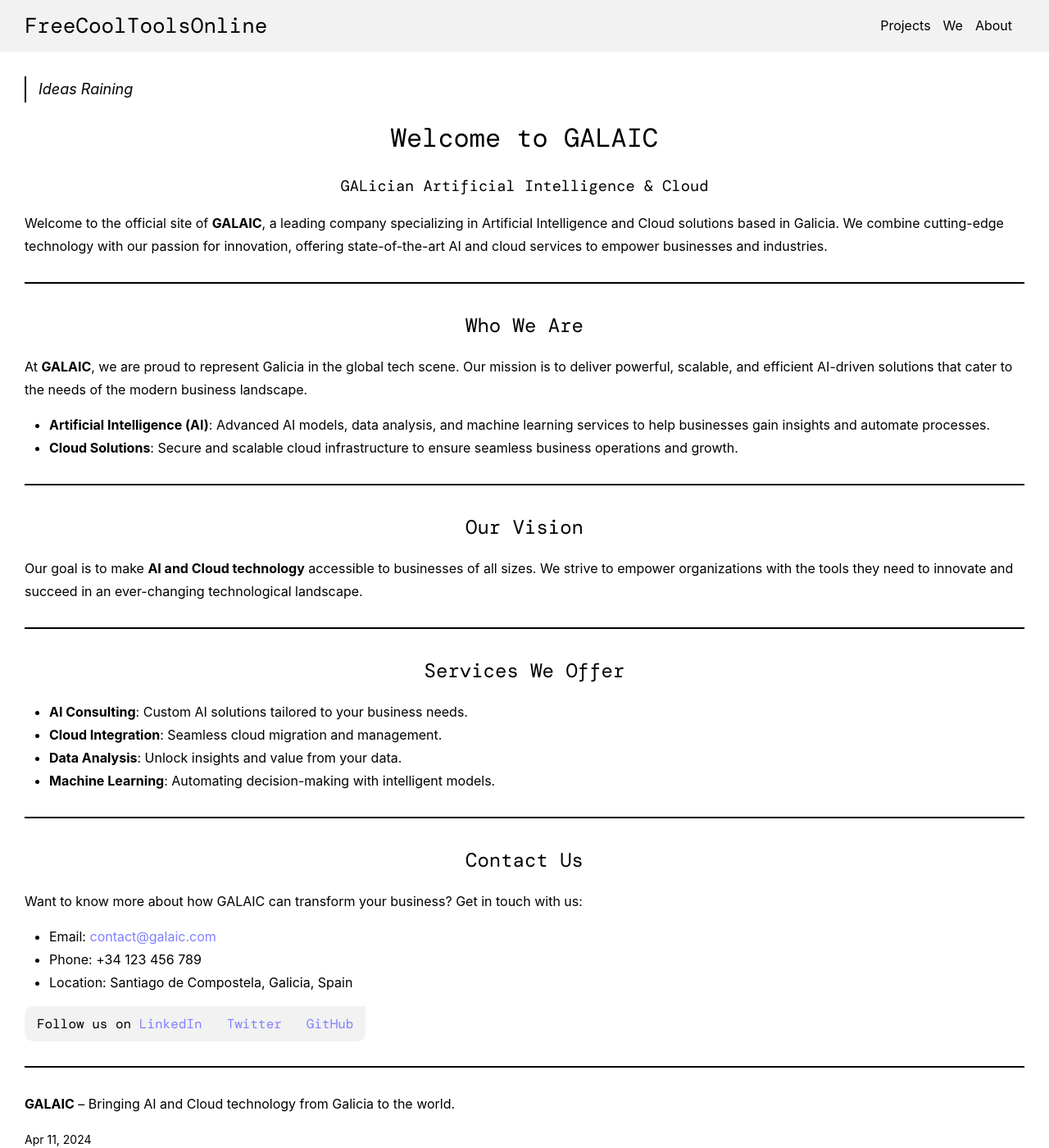
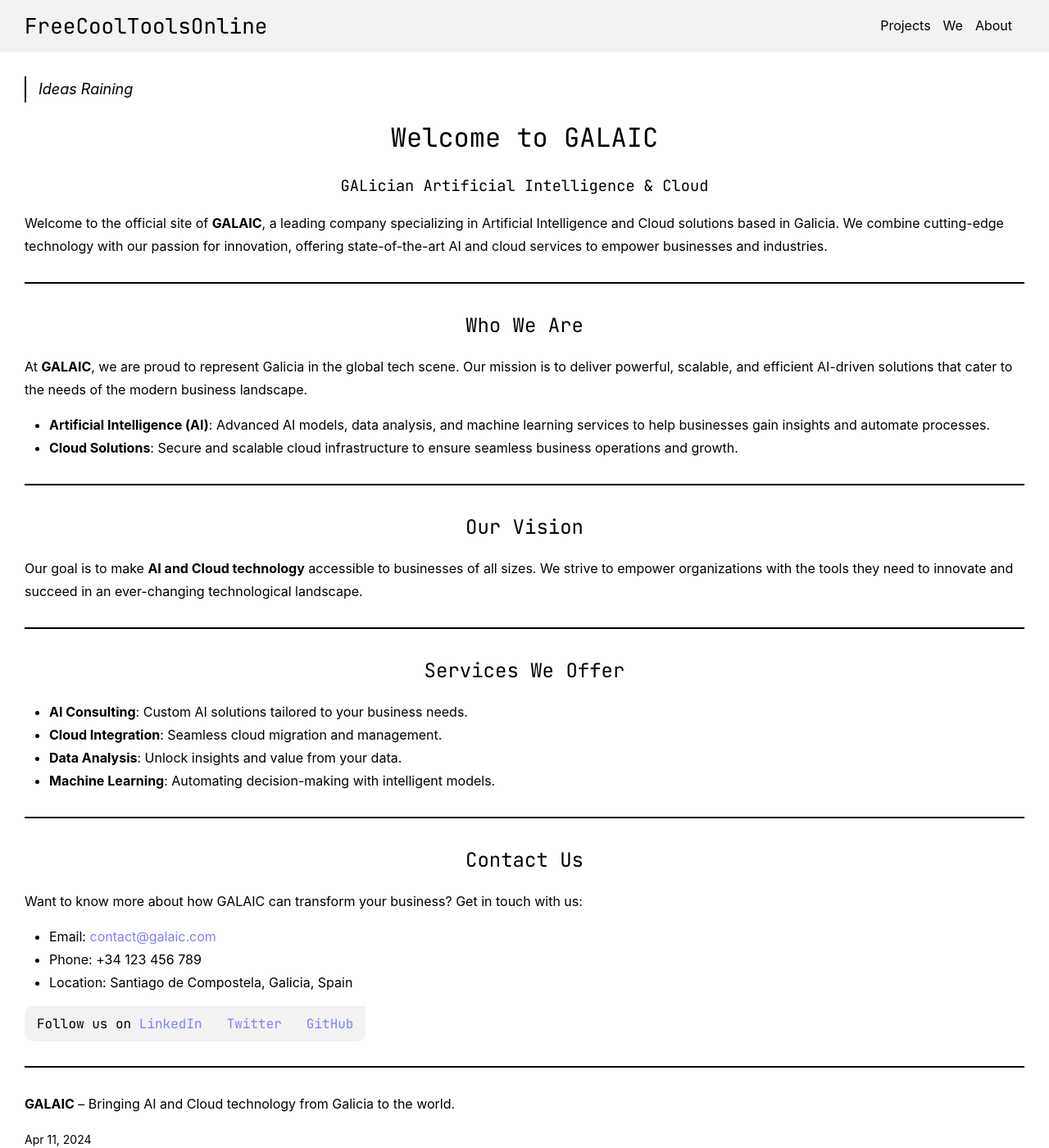
Before and after one commit to antoniosandebouzas/freecooltoolsonline, a Jekyll site: the page built from docs/index.md, in a window 1280 px wide and 1400 px high. Shown: the whole window at 82% size. Built offline with Jekyll 4.4.1, drawn with Linux system fonts in a browser that asks for light colours; some web fonts are replaced; our own code applies the rules of GitHub Pages for plain Markdown files.

Commit message:
JetBrains and system fonts

```diff
--- a/docs/_sass/minima/_layout.scss
+++ b/docs/_sass/minima/_layout.scss
@@ -415,4 +415,5 @@
 
 * {
   font-variant-ligatures: none;
+  -webkit-font-smoothing: antialiased;
 }
--- a/docs/_sass/minima/initialize.scss
+++ b/docs/_sass/minima/initialize.scss
@@ -1,10 +1,10 @@
 @charset "utf-8";
 
-@import url('https://fonts.googleapis.com/css2?family=DM+Mono:ital,wght@0,300;0,400;0,500;1,300;1,400;1,500&family=DM+Sans:ital,opsz,wght@0,9..40,100..1000;1,9..40,100..1000&family=DM+Serif+Text:ital@0;1&display=swap');
+@import url('https://fonts.googleapis.com/css2?family=JetBrains+Mono:ital,wght@0,100..800;1,100..800&display=swap');
 // Define defaults for each variable.
 
-$base-font-family: "SF Pro Display", "DM Sans", sans-serif !default;
-$code-font-family: "SF Mono", "DM Mono", monospace !default;
+$base-font-family: -apple-system, BlinkMacSystemFont, "Segoe UI", SegoeUI, "Helvetica Neue", Helvetica, Arial, sans-serif !default;
+$code-font-family: "SF Mono", "JetBrains Mono", monospace !default;
 $base-font-size: 16px !default;
 $base-font-weight: 400 !default;
 $small-font-size: $base-font-size * 0.875 !default;
```
